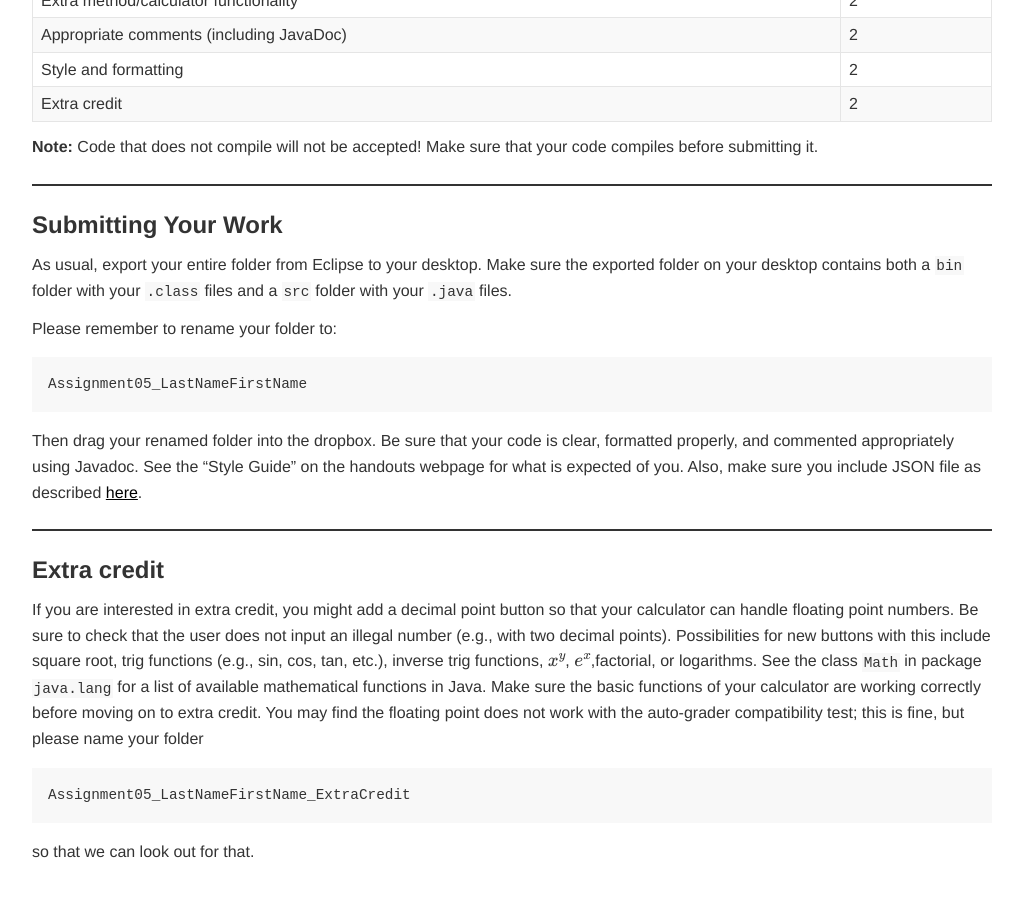
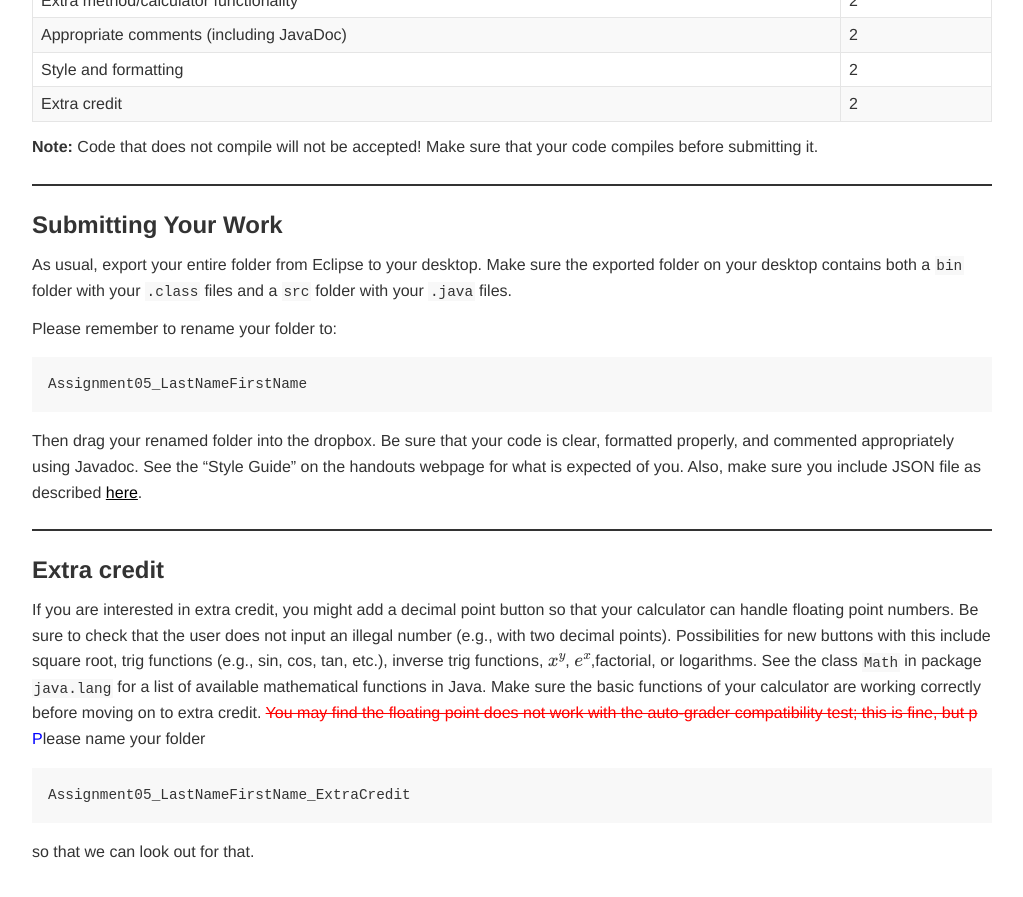
Before and after one commit to jacksonjw12/mbannister.github.io, a Jekyll site: the page built from _teaching/62-s16/Assignment05/Assignment05.md, in a window 1280 px wide and 900 px high, scrolled down 3599 px. Shown: the top 897 px of the window, without its empty margins (128-1151 px from the left). Built offline with Jekyll 4.4.1, drawn with Linux system fonts in a browser that asks for light colours; formulas are drawn with MathJax 3.

Commit message:
Update ass05 for 62

````diff
--- a/_teaching/62-s16/Assignment05/Assignment05.md
+++ b/_teaching/62-s16/Assignment05/Assignment05.md
@@ -138,7 +138,7 @@ Then drag your renamed folder into the dropbox. Be sure that your code is clear,
 
 ## Extra credit
 
-If you are interested in extra credit, you might add a decimal point button so that your calculator can handle floating point numbers. Be sure to check that the user does not input an illegal number (e.g., with two decimal points). Possibilities for new buttons with this include square root, trig functions (e.g., sin, cos, tan, etc.), inverse trig functions, $x^y$, $e^x$,factorial, or logarithms. See the class `Math` in package `java.lang` for a list of available mathematical functions in Java. Make sure the basic functions of your calculator are working correctly before moving on to extra credit. You may find the floating point does not work with the auto-grader compatibility test; this is fine, but please name your folder
+If you are interested in extra credit, you might add a decimal point button so that your calculator can handle floating point numbers. Be sure to check that the user does not input an illegal number (e.g., with two decimal points). Possibilities for new buttons with this include square root, trig functions (e.g., sin, cos, tan, etc.), inverse trig functions, $x^y$, $e^x$,factorial, or logarithms. See the class `Math` in package `java.lang` for a list of available mathematical functions in Java. Make sure the basic functions of your calculator are working correctly before moving on to extra credit. <del>You may find the floating point does not work with the auto-grader compatibility test; this is fine, but p</del> <ins>P</ins>lease name your folder
 
 ```
 Assignment05_LastNameFirstName_ExtraCredit
````
